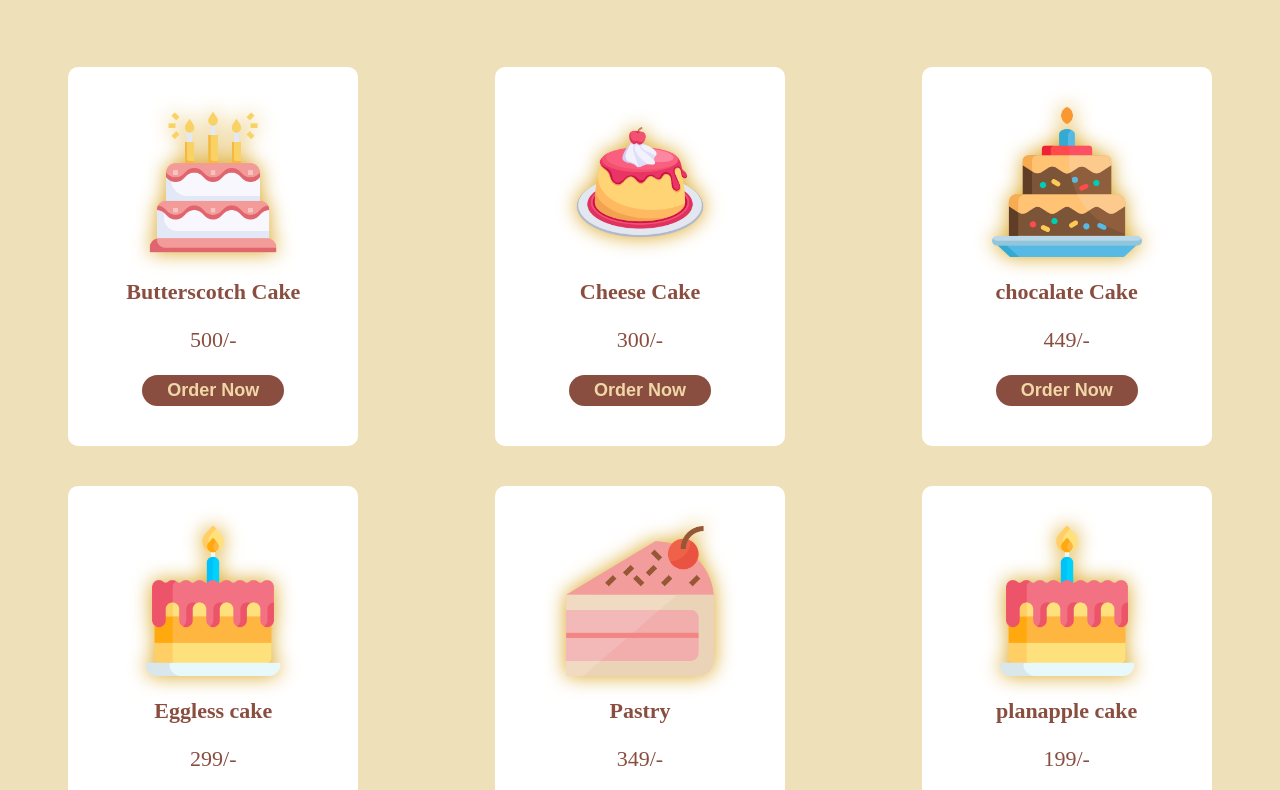
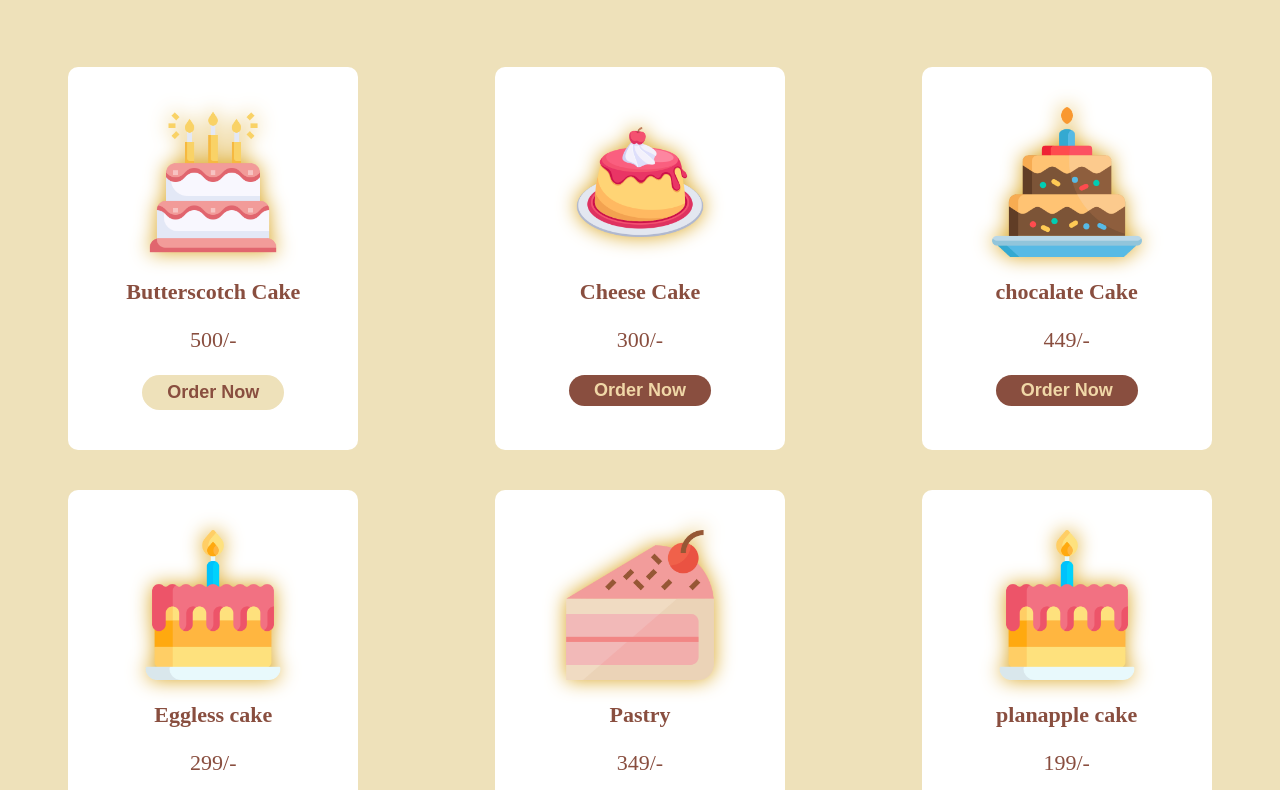
Before and after one commit to rohitsaudagar/cake-shop, a plain HTML site: page index.html in a window 1280 px wide. In both pictures the pointer is over the button 213 px from the left and 1591 px from the top of the page. Shown: the part 1201-1991 px from the top of the page. Drawn offline with Linux system fonts and the light colour scheme.

Commit message:
hover effect add

```diff
--- a/index.html
+++ b/index.html
@@ -195,7 +195,13 @@
     margin-left: auto;
     cursor: pointer;
     }
-
+.order-now-btn:hover{
+    background-color:#eee1ba;
+            color:#894e3f;
+            box-shadow: 0px 0px 3px 2px #fff;
+            padding: 7px 25px;
+            transition: 0.5s;
+}
     .cake-container{
         display: flex;
         flex-wrap: wrap;
```
